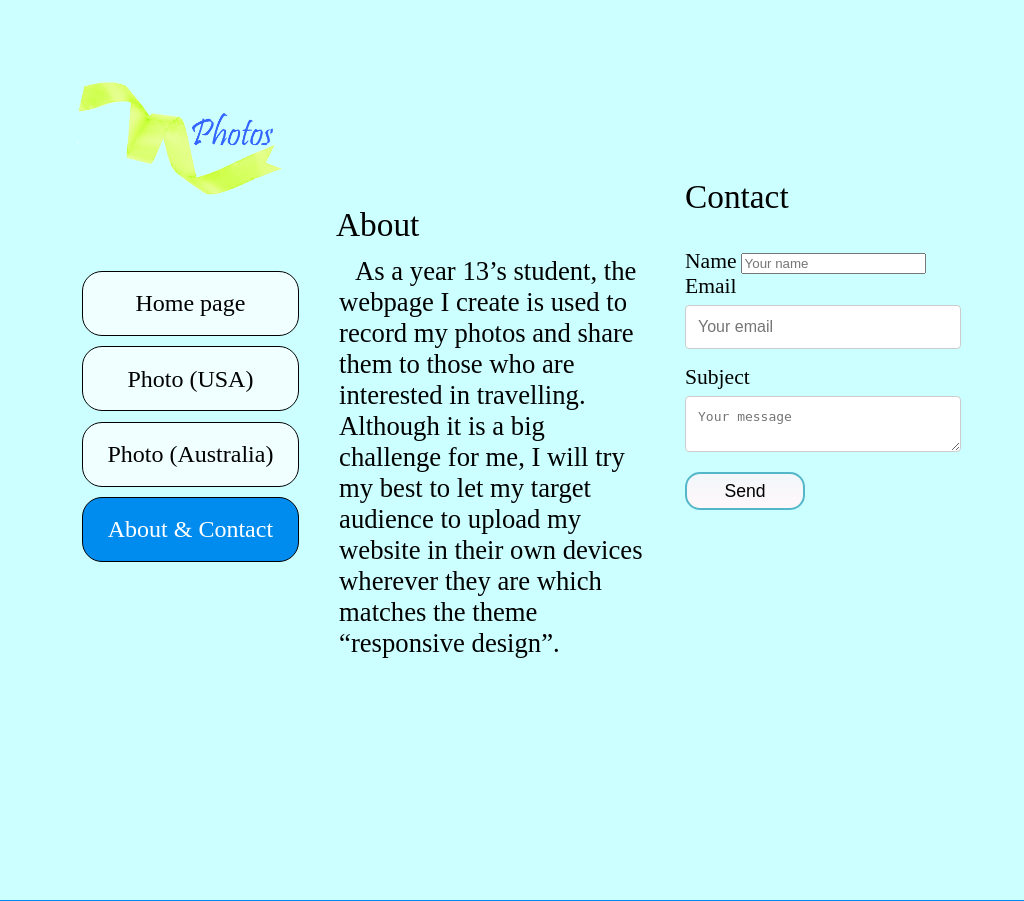
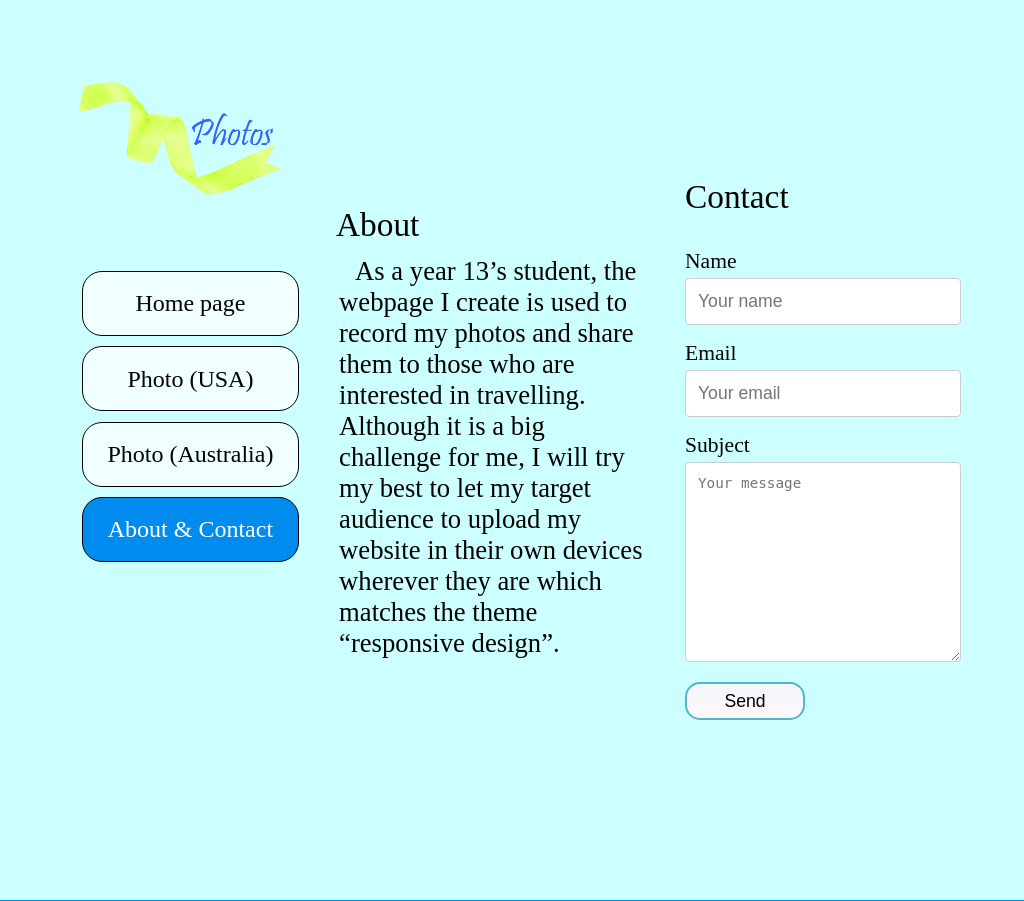
Before and after one commit to JosieXL/3-43-file, a PHP site: the page made by about&contact.html in a window 1024 px wide. Shown: the top 901 px of the page. Run offline with PHP 8.4, Linux system fonts and the light colour scheme.

Commit message:
change each media's contact form layout

```diff
--- a/style.css
+++ b/style.css
@@ -1847,17 +1847,21 @@ label {
     font-size: 135%;
 }
 
-input[type=text], input[type=email], textarea {
+input[type=name], input[type=email], textarea {
     width: 100%;
     padding: 12px;
     border: 1px solid #ccc;
     border-radius: 4px;
     box-sizing: border-box;
-    font-size: 100%;
-    margin-top: 6px;
+    font-size: 110%;
+    margin-top: 4px;
     margin-bottom: 16px;
     resize: vertical;
 }
+
+    textarea {
+        height: 200px;
+    }
 
 /* Style the send button */
 #submit {
@@ -2494,17 +2498,21 @@ label {
     margin-right: 349px;
 }
 
-input[type=text], input[type=email], textarea {
+input[type=name], input[type=email], textarea {
     width: 100%;
     padding: 12px;
     border: 1px solid #ccc;
     border-radius: 4px;
     box-sizing: border-box;
     font-size: 110%;
-    margin-top: 6px;
+    margin-top: 4px;
     margin-bottom: 16px;
     resize: vertical;
 }
+
+    textarea {
+        height: 200px;
+    }
 
 /* Style the send button */
 #submit {
@@ -3172,17 +3180,21 @@ label {
     margin-right: 349px;
 }
 
-input[type=text], input[type=email], textarea {
+input[type=name], input[type=email], textarea {
     width: 100%;
     padding: 12px;
     border: 1px solid #ccc;
     border-radius: 4px;
     box-sizing: border-box;
     font-size: 110%;
-    margin-top: 6px;
+    margin-top: 4px;
     margin-bottom: 16px;
     resize: vertical;
 }
+
+    textarea {
+        height: 200px;
+    }
 
 /* Style the send button */
 #submit {
```
